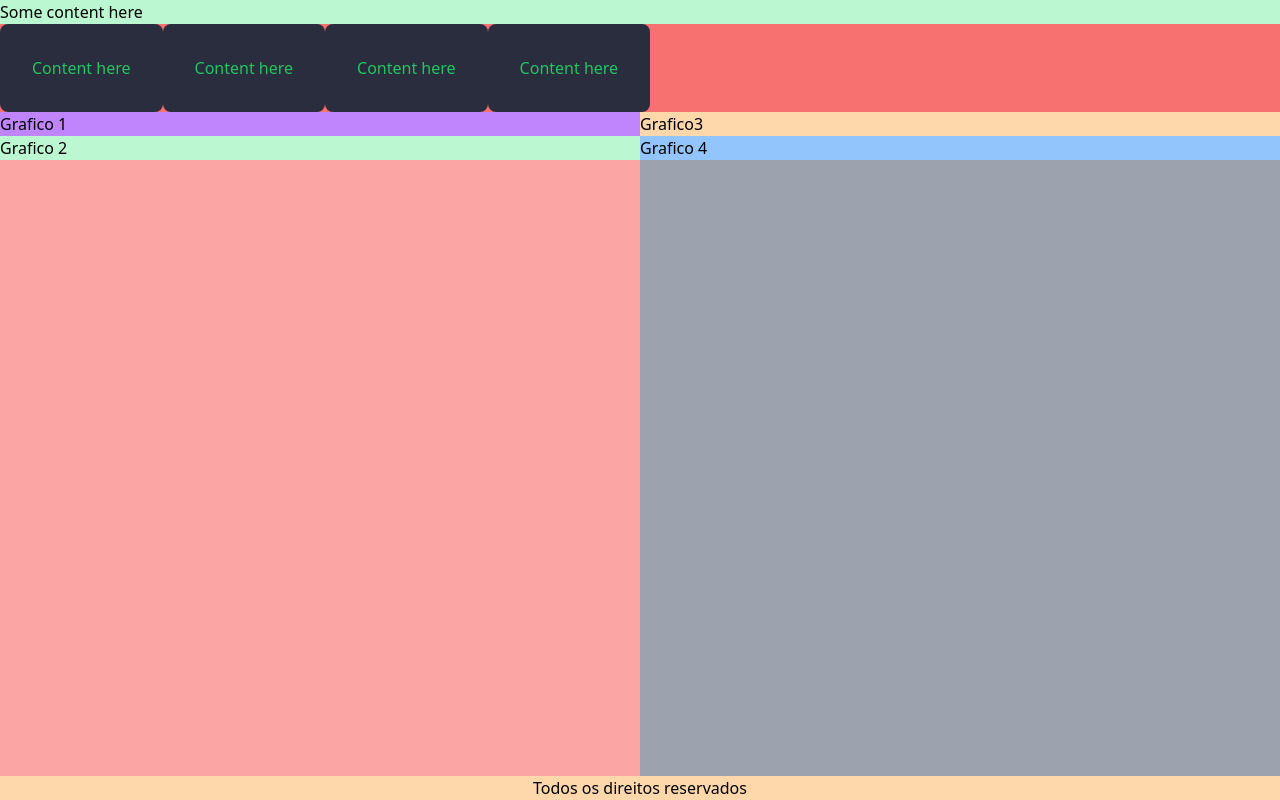
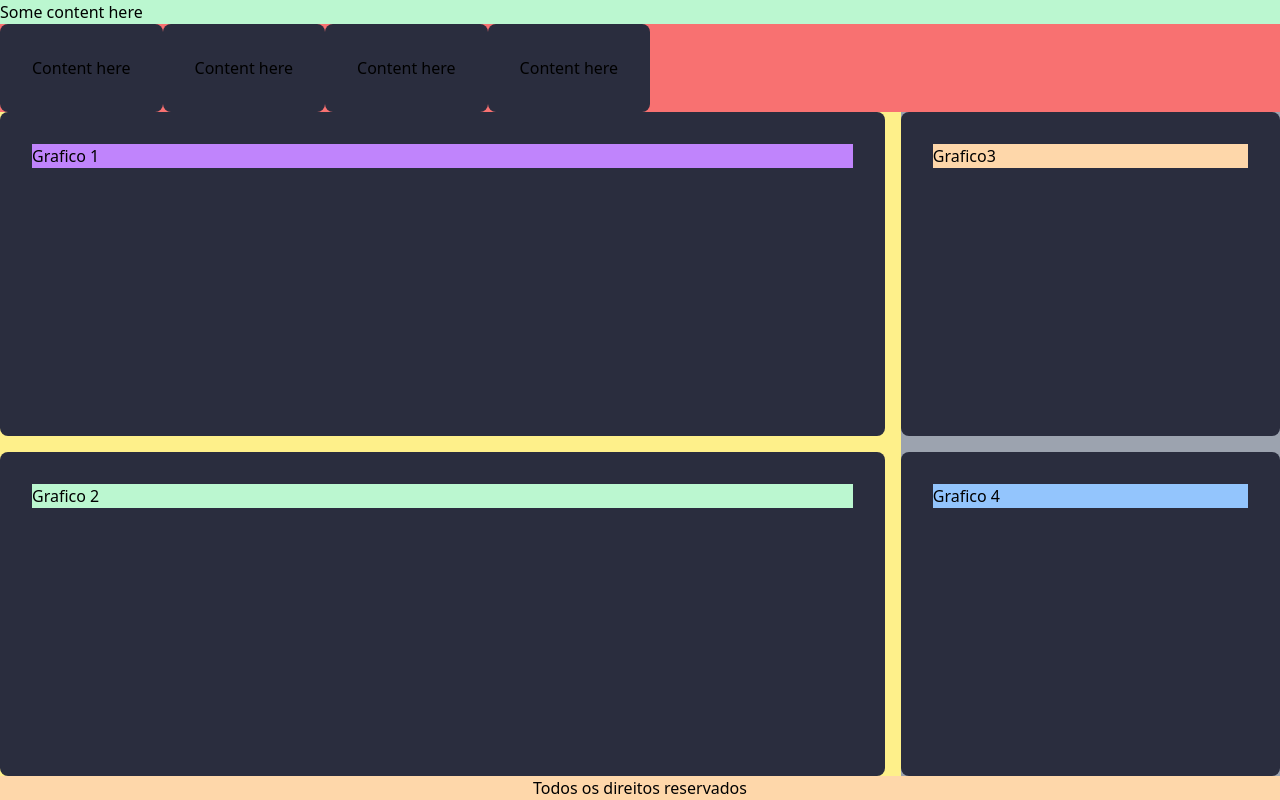
Before and after one commit to jcjeancarloo/influcenter-challenge, a React (Vite) app: page / in a window 1280 px wide. Built offline with nearby package versions, Linux system fonts and the light colour scheme.

Commit message:
feat: add overview component and initial grid

```diff
--- a/src/App.tsx
+++ b/src/App.tsx
@@ -1,32 +1,16 @@
 import Footer from '@components/Footer'
 import Header from '@components/Header'
+import Overview from '@components/Overview'
 import Summary from '@components/Summary'
 import Wrapper from '@components/Wrapper'
 
 function App() {
   return (
-    <main className="flex flex-col justify-center w-full h-screen bg-yellow-200">
+    <main className="flex flex-col justify-center items-center w-full h-screen bg-yellow-200">
       <Wrapper>
         <Header />
         <Summary />
-        <div className="bg-yellow-200 w-full h-[1024px] grid grid-cols-2">
-          <div className="bg-red-300">
-            <div className="bg-purple-400 w-full">
-              <h1>Grafico 1</h1>
-            </div>
-            <div className="bg-green-200 w-full">
-              <h1>Grafico 2</h1>
-            </div>
-          </div>
-          <div className="bg-gray-400">
-            <div className="bg-orange-200 w-full">
-              <h1>Grafico3</h1>
-            </div>
-            <div className="bg-blue-300 w-full">
-              <h1>Grafico 4</h1>
-            </div>
-          </div>
-        </div>
+        <Overview />
         <Footer />
       </Wrapper>
     </main>
--- a/src/components/Common/Card/index.tsx
+++ b/src/components/Common/Card/index.tsx
@@ -7,13 +7,7 @@ type CardProps = {
 }
 
 const Card = ({ width, height, children }: CardProps) => {
-  return (
-    <div
-      className={`${width} ${height} flex flex-col items-center justify-center rounded-lg bg-card text-green-500 p-8`}
-    >
-      {children}
-    </div>
-  )
+  return <div className={`${width} ${height} rounded-lg bg-card p-8`}>{children}</div>
 }
 
 export default Card
--- /dev/null
+++ b/src/components/Overview/index.tsx
@@ -0,0 +1,34 @@
+import Card from '@components/Common/Card'
+
+const Overview = () => {
+  return (
+    <div className="bg-yellow-200 w-full h-[1024px] flex flex-row gap-x-4">
+      <div className="h-full flex flex-col gap-y-4 w-[70%]">
+        <Card height="h-1/2">
+          <div className="bg-purple-400 w-full">
+            <h1>Grafico 1</h1>
+          </div>
+        </Card>
+        <Card height="h-1/2">
+          <div className="bg-green-200 w-full">
+            <h1>Grafico 2</h1>
+          </div>
+        </Card>
+      </div>
+      <div className="bg-gray-400 h-full flex flex-col gap-y-4 w-[30%]">
+        <Card height="h-1/2">
+          <div className="bg-orange-200 w-full">
+            <h1>Grafico3</h1>
+          </div>
+        </Card>
+        <Card height="h-1/2">
+          <div className="bg-blue-300 w-full">
+            <h1>Grafico 4</h1>
+          </div>
+        </Card>
+      </div>
+    </div>
+  )
+}
+
+export default Overview
```
